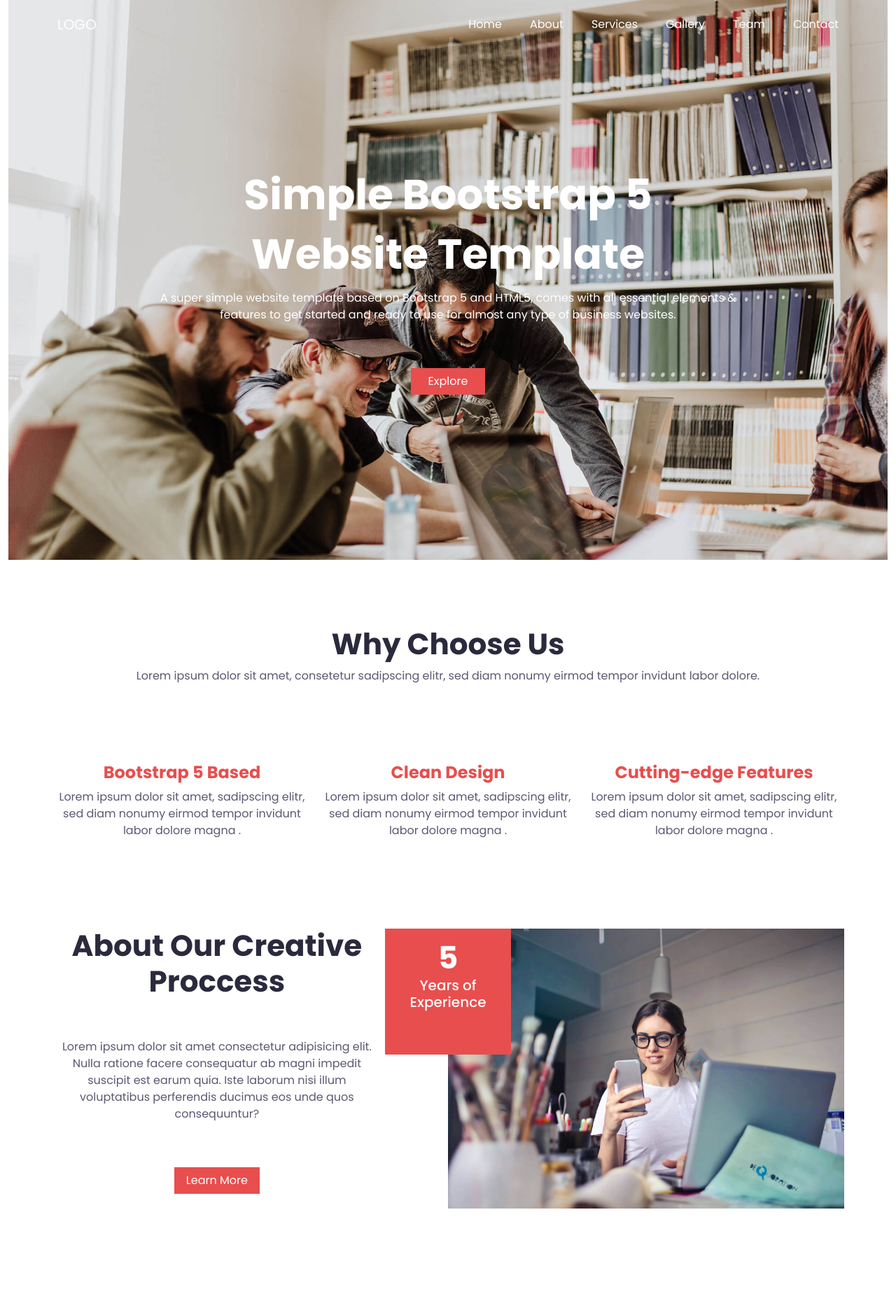
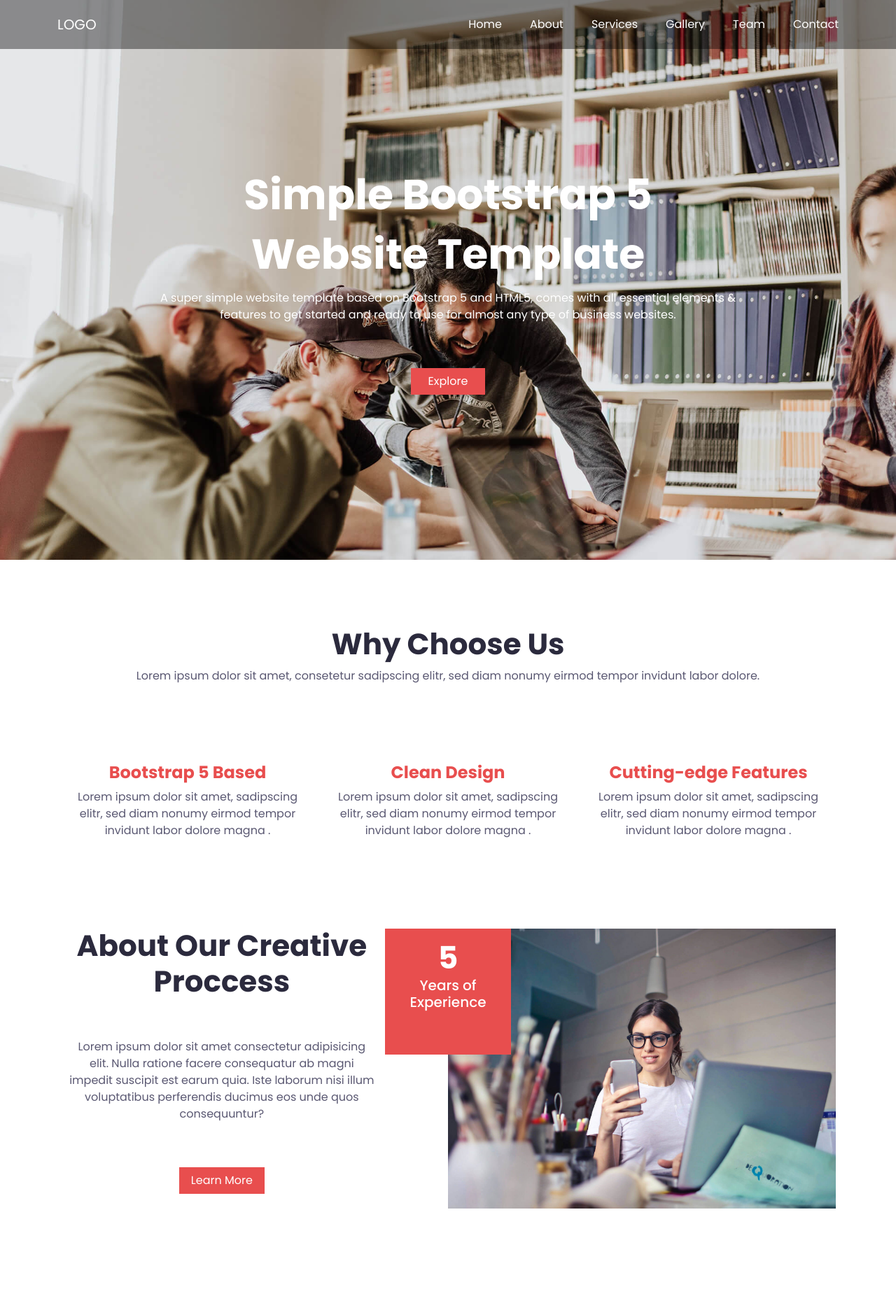
Before and after one commit to julie-j-code/cours-integration, a PHP site: page /Code_integration-template_BS5/ in a window 1280 px wide. Shown: the top 1862 px of the page at 70% size. Run offline with PHP 8.4, Linux system fonts and the light colour scheme; some libraries are stand-ins or nearby versions.

Commit message:
suppresion marges row

```diff
--- a/Code_integration-template_BS5/index.html
+++ b/Code_integration-template_BS5/index.html
@@ -22,16 +22,13 @@
 
 </head>
 
-<body class="container-fluid">
-    <div>
-
+<body>
+    <div class="container-fluid">
         <!-- header -->
-        <header class="bg-cover w-100">
-            <!-- style="background-image: url(images/hero.jpg)" -->
-
+        <header class="bg-cover">
             <!-- ce div additionnel sert pour javascript à évaluer la hauteur à partir de laquelle on swith
             entre navbar-dark et navbar-ligth  -->
-            <div id="header_navbar" class="fixed-top">
+            <div id="navbar" class="fixed-top">
                 <nav class="navbar navbar-expand-md navbar-dark">
                     <div class="container">
                         <a class="navbar-brand text-white" href="index.html">
@@ -87,7 +83,7 @@
 
         <!-- sections -->
 
-        <section id="features" class="features_area pt-5 mt-5">
+        <section id="features" class="pt-5 mt-5">
             <div class="container">
                 <div class="text-center pb-5">
                     <h2 class="title">Why Choose Us</h2>
@@ -220,8 +216,8 @@
         </section>
 
 
-        <section id="portfolio" class="pt-5 mt-5">
-            <div class="container">
+        <section id="portfolio" class="pt-5 mt-5 px-0">
+            <div class="w-100">
                 <div class="row justify-content-center">
                     <div class="col-lg-6">
                         <!-- <div class="section_title text-center pb-60"> -->
@@ -440,7 +443,7 @@
             </div> <!-- container -->
         </section>
 
-        <section id="contact" class="contact_area bg_cover pt-5 mt-5 pb-5">
+        <section id="contact" class="contact bg-cover pt-5 mt-5 pb-5">
             <div class="container">
                 <!-- <div class="row justify-content-center">
                 <div class="col-lg-6"> -->
@@ -495,7 +498,7 @@
         <!--- footer --->
 
         <!-- <footer id="footer" class="footer_area"> -->
-        <footer id="footer" class="footer_area mt-5 py-5">
+        <footer id="footer" class="footer_area mt-5 py-5 bg-cover">
             <div class="container">
                 <!-- <div class="footer_wrapper text-center d-lg-flex align-items-center justify-content-between"> -->
                 <div class="text-center d-lg-flex align-items-center justify-content-between">
--- a/Code_integration-template_BS5/main.js
+++ b/Code_integration-template_BS5/main.js
@@ -7,17 +7,14 @@
     Sticky pour faire en sorte que la navbar change de background au scroll de la page
     ======================================= */
     window.onscroll = function () {
-        var header_navbar = document.getElementById("header_navbar");
+        var navbar = document.getElementById("navbar");
         var nav = document.querySelector("nav");
-        var sticky = header_navbar.offsetTop;
+        var sticky = navbar.offsetTop;
 
         if (window.pageYOffset > sticky) {
-            // header_navbar.classList.add("sticky");
             nav.classList.add('bg-light', 'navbar-light');
             nav.classList.remove("navbar-dark");
-            // logo.setAttribute("src", "assets/images/logo-2.svg")
         } else {
-            // header_navbar.classList.remove("sticky");
             nav.classList.remove("bg-light", "navbar-light");
             nav.classList.add("navbar-dark");
         }
@@ -40,6 +37,4 @@
     );
 
 
-
-
 })();
--- a/Code_integration-template_BS5/style.css
+++ b/Code_integration-template_BS5/style.css
@@ -1,6 +1,13 @@
 @import url("https://fonts.googleapis.com/css?family=Poppins:300,400,500,600,700,800");
 
+*, .container-fluid, .row{
+  margin: 0;
+  padding: 0;
+  box-sizing:border-box;
+}
+
 html {
+  /* on ne l'a pas vu en cours, ceci permet d'actionner des ancres de lien avec un effet de transition au scroll smooth */
   scroll-behavior: smooth;
 }
 
@@ -10,10 +17,9 @@ body {
 
 header {
   background-image: url('images/hero.jpg')!important;
-  background-size: cover;
 }
 
-.contact_area {
+.contact {
   background-image: url('images/contact_bg.jpg');
 }
 
@@ -28,15 +34,8 @@ a:hover {
   text-decoration: none;
 }
 
-/* i,
-span,
-a {
-  display: inline-block;
-  text-decoration: none;
-} */
 
 a{text-decoration: none;}
-
 
 h1,
 h2,
@@ -59,16 +58,18 @@ h3 {
   transition: all 0.3s ease-out 0s;
 }
 
-
 section p {
   font-weight: 400;
   color: #5A5872;
 }
 
+/* peut être utile pour imposer même paramétrage chaque fois qu'on a des background images, bien que toutes ces propriétés sont actionnables directement dans la balise des élémments via BS5 */
+
 .bg-cover {
   background-position: center center;
   background-size: cover;
   background-repeat: no-repeat;
+  background-attachment: fixed;
 }
 
 /* --- buttons */
@@ -96,17 +97,17 @@ h4 {
 }
 
 /* navbar */
-.header_navbar {
+.navbar {
   padding: 0;
   z-index: 999;
   transition: all 0.3s ease-out 0s;
 }
 
 
-/* ces classes n'existent que pour permettre à javascript de swticher la couleur de fond au scroll de page */
+/* ces classes n'existent que pour permettre à javascript de swticher la couleur de fond au scroll de page, pour l'exercice. seuls les DUT sont concernés puisqu'ils sont censés savoir ce qu'est le DOM et connaitre l'utilisation de JS pour jouer sur ses éléments */
 
-.navbar-light .navbar-toggler .toggler-icon {
-  background-color: #222;
+.navbar-dark {
+  background-color: rgba(0, 0, 0, 0.4);
 }
 
 .navbar-light .navbar-nav .nav-item a {
@@ -239,6 +240,8 @@ h1 {
 /* pour les effets d'animation du portfolio exclusivement */
 .portfolio {
   position: relative;
+  margin:0;
+  padding: 0;
 }
 
 .portfolio::before {
@@ -410,12 +413,12 @@ h1 {
 }
 
 /* contact ****************/
-.contact_area {
+.contact {
   position: relative;
   z-index: 5;
 }
 
-.contact_area::before {
+.contact::before {
   position: absolute;
   content: '';
   top: 0;
@@ -457,8 +460,6 @@ h1 {
 
 .footer_area {
   background-color: #E84E4E;
-  /* padding-top: 15px;
-  padding-bottom: 30px; */
 }
 
 .footer_menu ul li {
```
Also changed, not shown: other parts of Code_integration-template_BS5/index.html (+18 -12 lines). Lines whose indentation alone changed are shown as unchanged.
